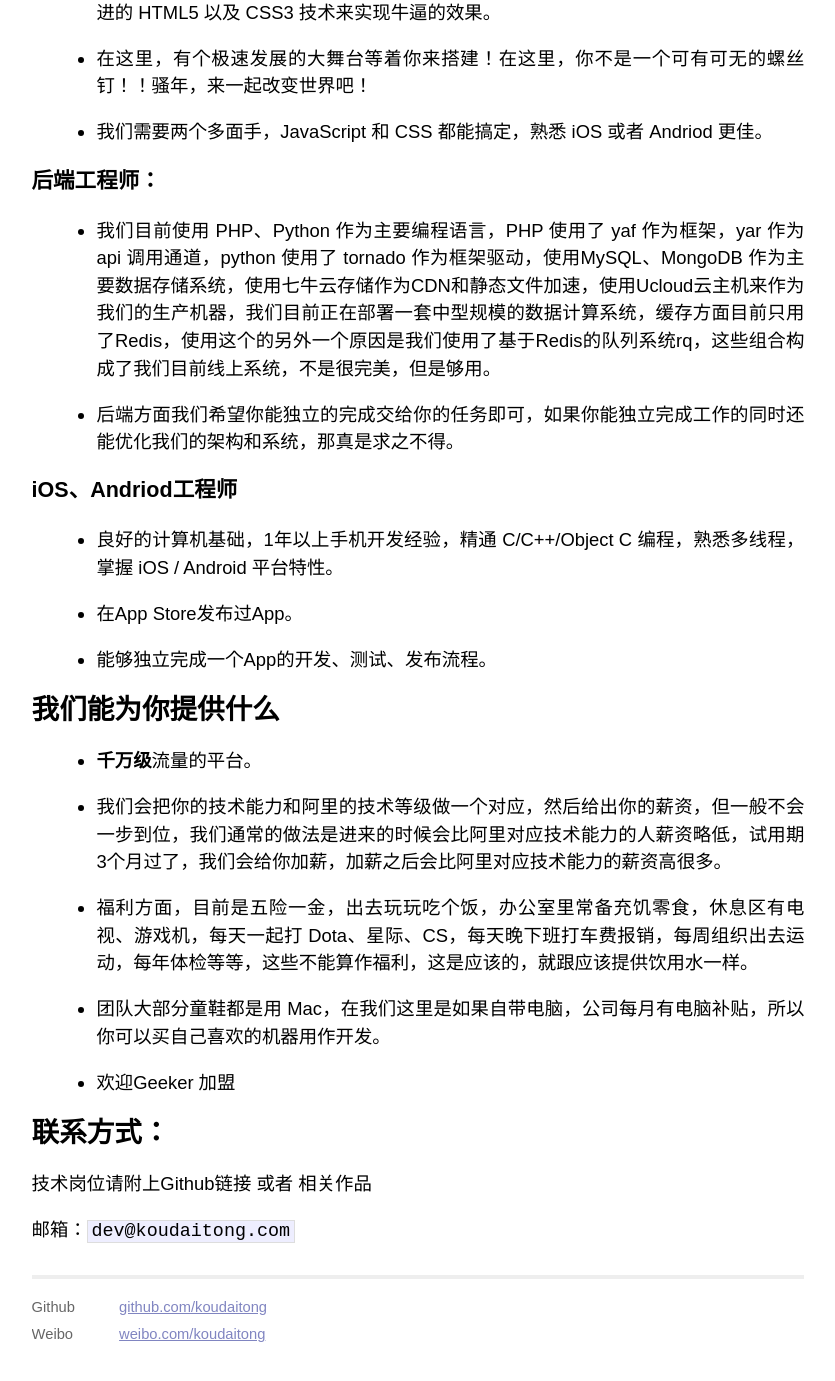
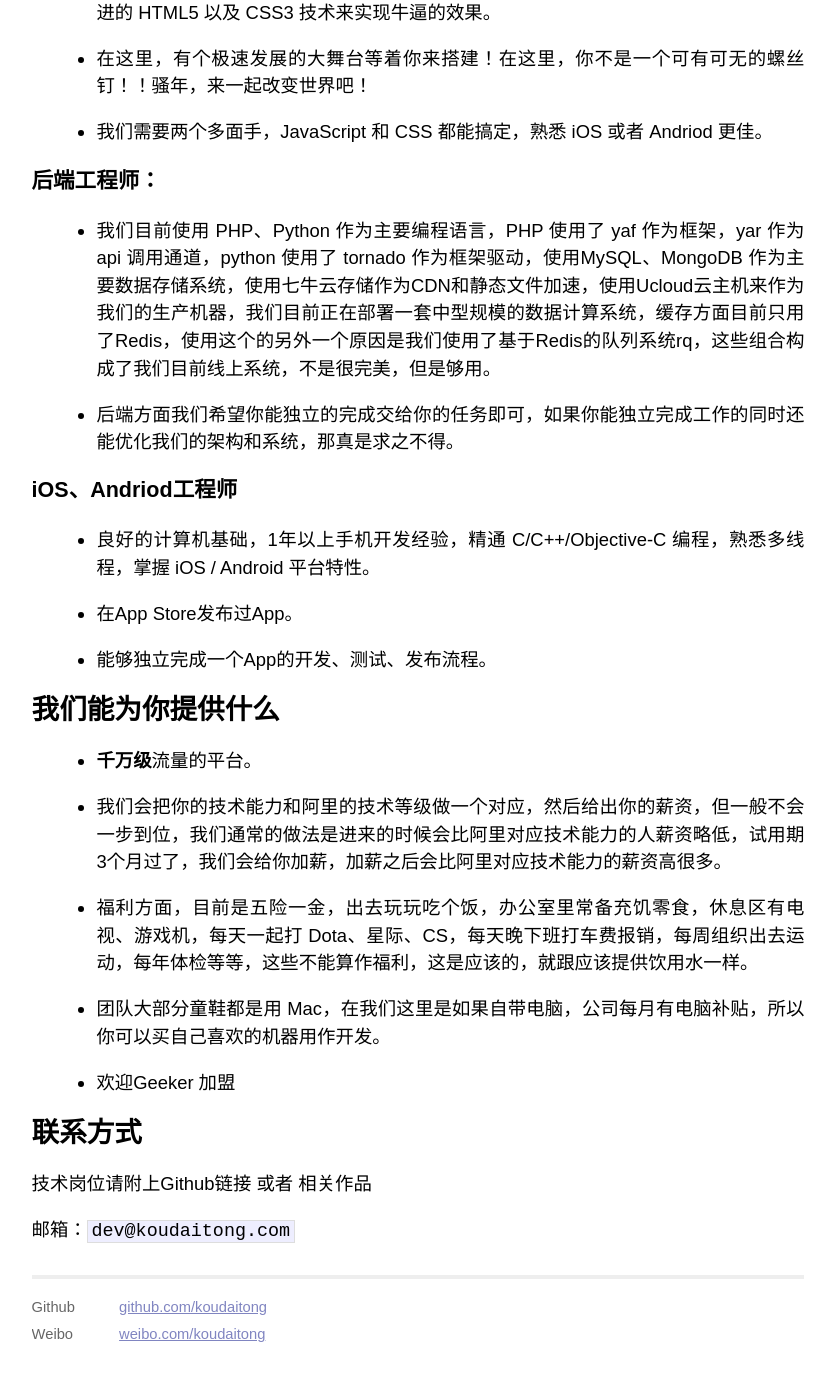
Before and after one commit to judielee/koudaitong.github.io, a Jekyll site: the page built from _posts/2013-11-25-koudaitong.markdown, in a window 1280 px wide and 1400 px high, scrolled down 1037 px. Shown: the top 1381 px of the window, without its empty margins (222-1057 px from the left). Built offline with Jekyll 4.4.1, drawn with Linux system fonts in a browser that asks for light colours; Markdown is read by kramdown in place of the engine named in the settings.

Commit message:
文案修改

```diff
--- a/_posts/2013-11-25-koudaitong.markdown
+++ b/_posts/2013-11-25-koudaitong.markdown
@@ -42,11 +42,12 @@ ps: 推荐成功真的送 iPad，不信的上微博找老板 @白鸦
 
 ###iOS、Andriod工程师
 
-* 良好的计算机基础，1年以上手机开发经验，精通 C/C++/Object C 编程，熟悉多线程，掌握 iOS / Android 平台特性。
+* 良好的计算机基础，1年以上手机开发经验，精通 C/C++/Objective-C 编程，熟悉多线程，掌握 iOS / Android 平台特性。
 
 * 在App Store发布过App。
 
 * 能够独立完成一个App的开发、测试、发布流程。
+
 
 ##我们能为你提供什么
 
@@ -60,7 +61,7 @@ ps: 推荐成功真的送 iPad，不信的上微博找老板 @白鸦
 
 * 欢迎Geeker 加盟
 
-##联系方式：
+##联系方式
 
 技术岗位请附上Github链接 或者 相关作品
 
```
